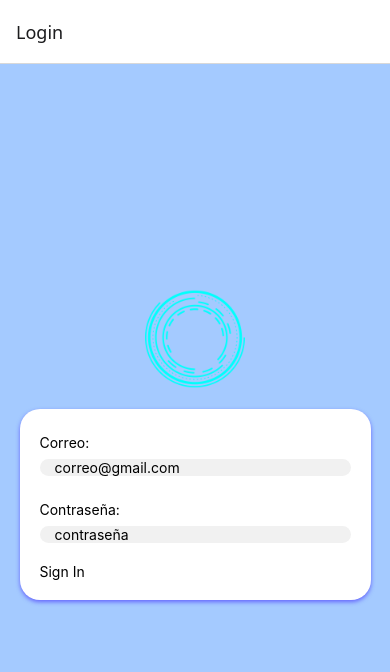
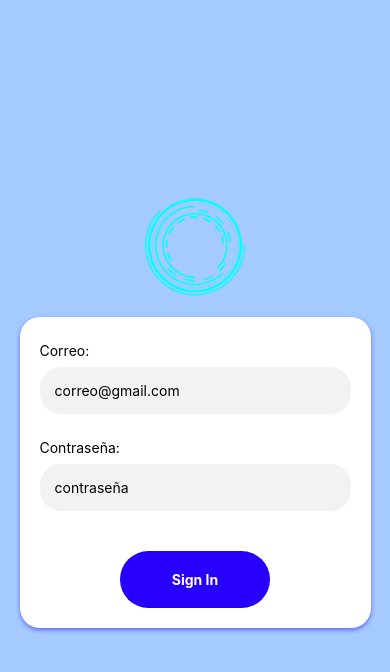
Before and after one commit to juanma0822/SenaApp, a React Native app: screen /Login in a window 390 px wide. Shown: the top 672 px of the page. Built offline with nearby package versions, Linux system fonts and the light colour scheme.

Commit message:
Add Firebase authentication and implement login/logout functionality

```diff
--- a/App.js
+++ b/App.js
@@ -1,21 +1,41 @@
-import { StatusBar } from 'expo-status-bar';
-import { StyleSheet, Text, View } from 'react-native';
-import 'react-native-gesture-handler';
+import { StatusBar } from "expo-status-bar";
+import { StyleSheet, Text, View } from "react-native";
+import "react-native-gesture-handler";
 
-import { createStackNavigator } from '@react-navigation/stack';
-import { NavigationContainer } from '@react-navigation/native';
-import Login from './screens/Login';
-import Home from './screens/Home';
+import { createStackNavigator } from "@react-navigation/stack";
+import { NavigationContainer } from "@react-navigation/native";
+import Login from "./screens/Login";
+import Home from "./screens/Home";
 
 export default function App() {
-
   const Stack = createStackNavigator();
 
   function MyStack() {
     return (
       <Stack.Navigator>
-      <Stack.Screen name="Login" component={Login} />
-      <Stack.Screen name="Home" component={Home} />
+        <Stack.Screen
+          name="Login"
+          component={Login}
+          options={{
+            title: "Login",
+            headerTintColor: "white",
+            headerTitleAlign: "center",
+            headerShown: false,
+            headerStyle: { backgroundColor: "#2700fb" },
+          }}
+        />
+        <Stack.Screen
+          name="Home"
+          component={Home}
+          options={{
+            title: "Home",
+            headerTintColor: "white",
+            headerTitleAlign: "center",
+            headerStyle: { backgroundColor: "#a6dfff" },
+            headerBackTitle: "Exit",
+            headerLeft: null,
+          }}
+        />
       </Stack.Navigator>
     );
   }
@@ -30,8 +50,8 @@ function MyStack() {
 const styles = StyleSheet.create({
   container: {
     flex: 1,
-    backgroundColor: '#fff',
-    alignItems: 'center',
-    justifyContent: 'center',
+    backgroundColor: "#fff",
+    alignItems: "center",
+    justifyContent: "center",
   },
 });
--- /dev/null
+++ b/credenciales.js
@@ -0,0 +1,18 @@
+// Import the functions you need from the SDKs you need
+import { initializeApp } from "firebase/app";
+// TODO: Add SDKs for Firebase products that you want to use
+// https://firebase.google.com/docs/web/setup#available-libraries
+
+// Your web app's Firebase configuration
+const firebaseConfig = {
+  apiKey: "AIzaSyDx3J4zG-2FBYW_9P8YVVGIcpggJQmvTx0",
+  authDomain: "milogintest-8caf6.firebaseapp.com",
+  projectId: "milogintest-8caf6",
+  storageBucket: "milogintest-8caf6.firebasestorage.app",
+  messagingSenderId: "416381995959",
+  appId: "1:416381995959:web:0405137a384d0fcd2bf632"
+};
+
+// Initialize Firebase
+const appFirebase = initializeApp(firebaseConfig);
+export default appFirebase;
--- a/package.json
+++ b/package.json
@@ -13,11 +13,12 @@
     "@react-navigation/stack": "^7.1.1",
     "expo": "~52.0.31",
     "expo-status-bar": "~2.0.1",
+    "firebase": "^11.3.0",
     "react": "18.3.1",
     "react-native": "0.76.7",
+    "react-native-gesture-handler": "~2.20.2",
     "react-native-safe-area-context": "4.12.0",
-    "react-native-screens": "~4.4.0",
-    "react-native-gesture-handler": "~2.20.2"
+    "react-native-screens": "~4.4.0"
   },
   "devDependencies": {
     "@babel/core": "^7.20.0"
--- a/screens/Home.js
+++ b/screens/Home.js
@@ -1,12 +1,59 @@
-import { Text, StyleSheet, View } from "react-native";
-import React, { useState } from "react";
+import { Text, StyleSheet, View, TouchableOpacity, Alert } from "react-native";
+import React from "react";
+import { getAuth, signOut } from "firebase/auth";
+import { CommonActions } from "@react-navigation/native";
 
-export default function Home() {
+export default function Home(props) {
+  const auth = getAuth();
+  const user = auth.currentUser;
+
+  const handleSignOut = () => {
+    signOut(auth)
+      .then(() => {
+        Alert.alert('Cerrando sesion',"Has salido correctamente!");
+        props.navigation.dispatch(
+          CommonActions.reset({
+            index: 0,
+            routes: [{ name: "Login" }],
+          })
+        );
+      })
+      .catch((error) => {
+        console.error("Error signing out: ", error);
+      });
+  };
+
   return (
-    <View>
-      <Text>Home</Text>
+    <View style={styles.container}>
+      <Text style={styles.welcomeText}>Bienvenido, {user.email}!</Text>
+      <TouchableOpacity style={styles.signOutButton} onPress={handleSignOut}>
+        <Text style={styles.signOutButtonText}>Cerrar sesión</Text>
+      </TouchableOpacity>
     </View>
   );
 }
 
-const styles = StyleSheet.create({});
+const styles = StyleSheet.create({
+  container: {
+    flex: 1,
+    justifyContent: "center",
+    alignItems: "center",
+    backgroundColor: "#f5f5f5",
+  },
+  welcomeText: {
+    fontSize: 24,
+    fontWeight: "bold",
+    marginBottom: 20,
+  },
+  signOutButton: {
+    backgroundColor: "#ff5c5c",
+    paddingVertical: 10,
+    paddingHorizontal: 20,
+    borderRadius: 5,
+  },
+  signOutButtonText: {
+    color: "white",
+    fontSize: 16,
+    fontWeight: "bold",
+  },
+});
--- a/screens/Login.js
+++ b/screens/Login.js
@@ -1,58 +1,135 @@
-import { Text, StyleSheet, View, Image, TextInput, TouchableOpacity } from "react-native";
-import React, { Component } from "react";
+import {
+  Text,
+  StyleSheet,
+  View,
+  Image,
+  TextInput,
+  TouchableOpacity,
+  ScrollView,
+  Alert
+} from "react-native";
+import React, { Component, useState } from "react";
 
-export default function Login() {
+import appFirebase from "../credenciales";
+import {getAuth, signInWithEmailAndPassword} from "firebase/auth";
+const auth = getAuth(appFirebase);
+
+export default function Login(props) {
+
+
+  //Creamos la variable de estado
+  const[email, setEmail] = useState();
+  const[password, setPassword] = useState();
+
+  //Creamos la función para el login
+  const login = async () => {
+    try {
+      await signInWithEmailAndPassword(auth, email, password);
+      Alert.alert("Iniciando sesión", 'Accediendo...');
+      props.navigation.navigate('Home');
+    } catch (error) {
+      Alert.alert("Error de login", "Usuario o contraseña incorrectos");
+      console.log(error);
+    }
+  }
+
   return (
+    <ScrollView contentContainerStyle={styles.scrollView}>
       <View style={styles.padre}>
         <View>
-            <Image source={require('../assets/logo.png')}  style={styles.profile} />
+          <Image
+            source={require("../assets/logo.png")}
+            style={styles.profile}
+          />
         </View>
 
         <View style={styles.card}>
           <View style={styles.cajaTexto}>
             <Text>Correo:</Text>
-                <TextInput placeholder="correo@gmail.com" style={{marginTop:8 ,paddingHorizontal:15, backgroundColor:'#f1f1f1', borderRadius:21}} />
+            <TextInput
+              placeholder="correo@gmail.com"
+              keyboardType="email-address"
+              style={{
+                marginTop: 8,
+                paddingHorizontal: 15,
+                backgroundColor: "#cccccc40",
+                borderRadius: 21,
+                paddingVertical:15,
+              }}
+              onChangeText={(text) => setEmail(text)}
+            />
           </View>
           <View style={styles.cajaTexto}>
             <Text>Contraseña:</Text>
-                <TextInput placeholder="contraseña" style={{marginTop:8, paddingHorizontal:15, backgroundColor:'#f1f1f1', borderRadius:21}} />
+            <TextInput
+              placeholder="contraseña"
+              secureTextEntry={true}
+              style={{
+                marginTop: 8,
+                paddingHorizontal: 15,
+                backgroundColor: "#cccccc40",
+                borderRadius: 21,
+                paddingVertical:15,
+              }}
+              onChangeText={(text) => setPassword(text)}
+            />
           </View>
 
-            <View>
-                <TouchableOpacity>
-                    <Text>Sign In</Text>
+          <View style={styles.PadreBoton}>
+            <TouchableOpacity style={styles.cajaBoton} onPress={login}>
+              <Text style={styles.TextBoton}>Sign In</Text>
             </TouchableOpacity>
           </View>
         </View>
       </View>
+    </ScrollView>
   );
 }
 
 const styles = StyleSheet.create({
-    padre:{
+  scrollView: {
+    flexGrow: 1,
+  },
+  padre: {
     flex: 1,
-        justifyContent: 'center',
-        alignItems: 'center',
-        backgroundColor: '#a4caff'
+    justifyContent: "center",
+    alignItems: "center",
+    backgroundColor: "#a4caff",
+    height: "100%",
   },
   profile: {
     width: 100,
     height: 100,
   },
-    card:{
-        backgroundColor: 'white',
+  card: {
+    backgroundColor: "white",
     padding: 20,
     borderRadius: 20,
-        width: '90%',
+    width: "90%",
     margin: 20,
-        shadowColor: '#2600fb',
-        shadowOffset: { width: 0, height: 2},
+    shadowColor: "#2600fb",
+    shadowOffset: { width: 0, height: 2 },
     shadowOpacity: 0.5,
     shadowRadius: 4,
     elevation: 9,
   },
   cajaTexto: {
-        marginTop:5,
-        marginBottom: 20
+    marginTop: 5,
+    marginBottom: 20,
+  },
+  PadreBoton:{
+    alignItems: "center",
+  },
+  cajaBoton: {
+    backgroundColor: "#2600fb",
+    paddingVertical: 20,
+    borderRadius: 30,
+    marginTop: 20,
+    width: 150,
+  },
+  TextBoton: {
+    textAlign: "center",
+    color: "white",
+    fontWeight: "bold",
   }
 });
```
Also changed, not shown: 1 other file (tests, documents, lock files or other folders). Lines whose indentation alone changed are shown as unchanged.
